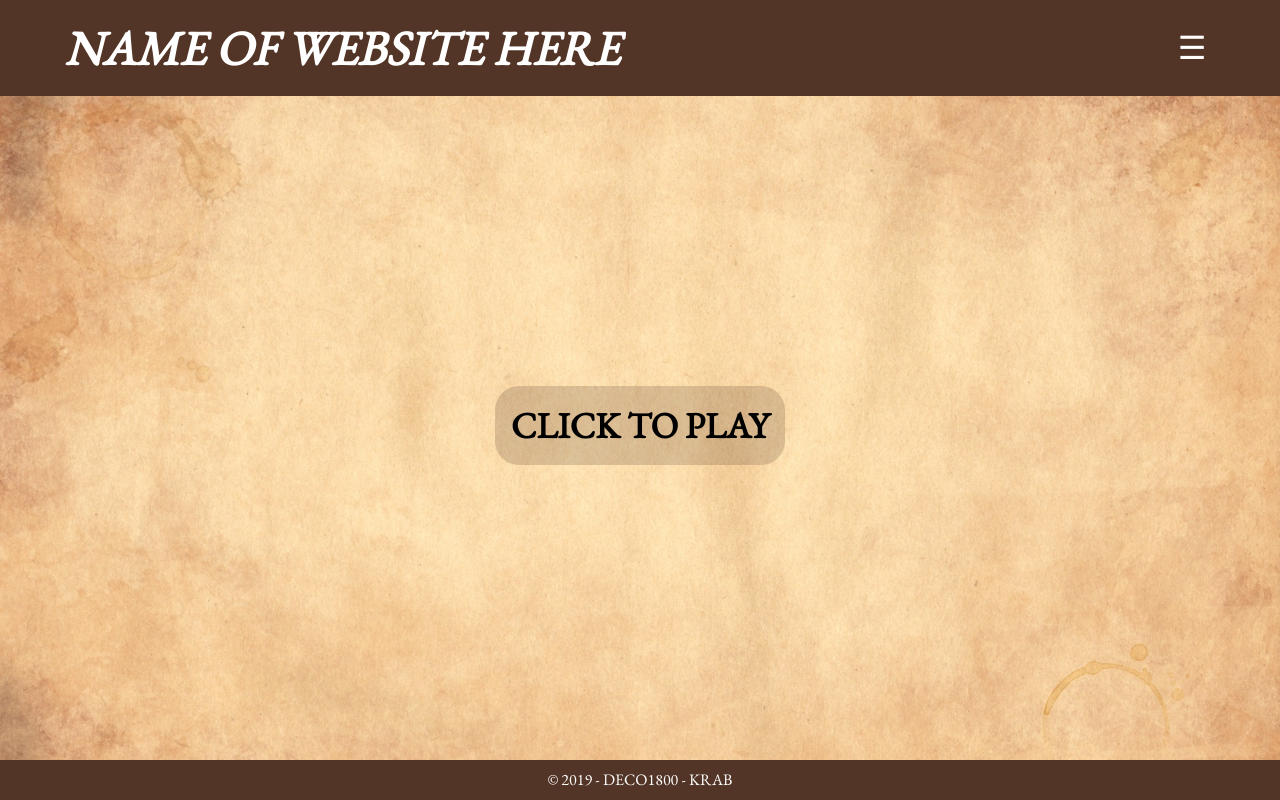
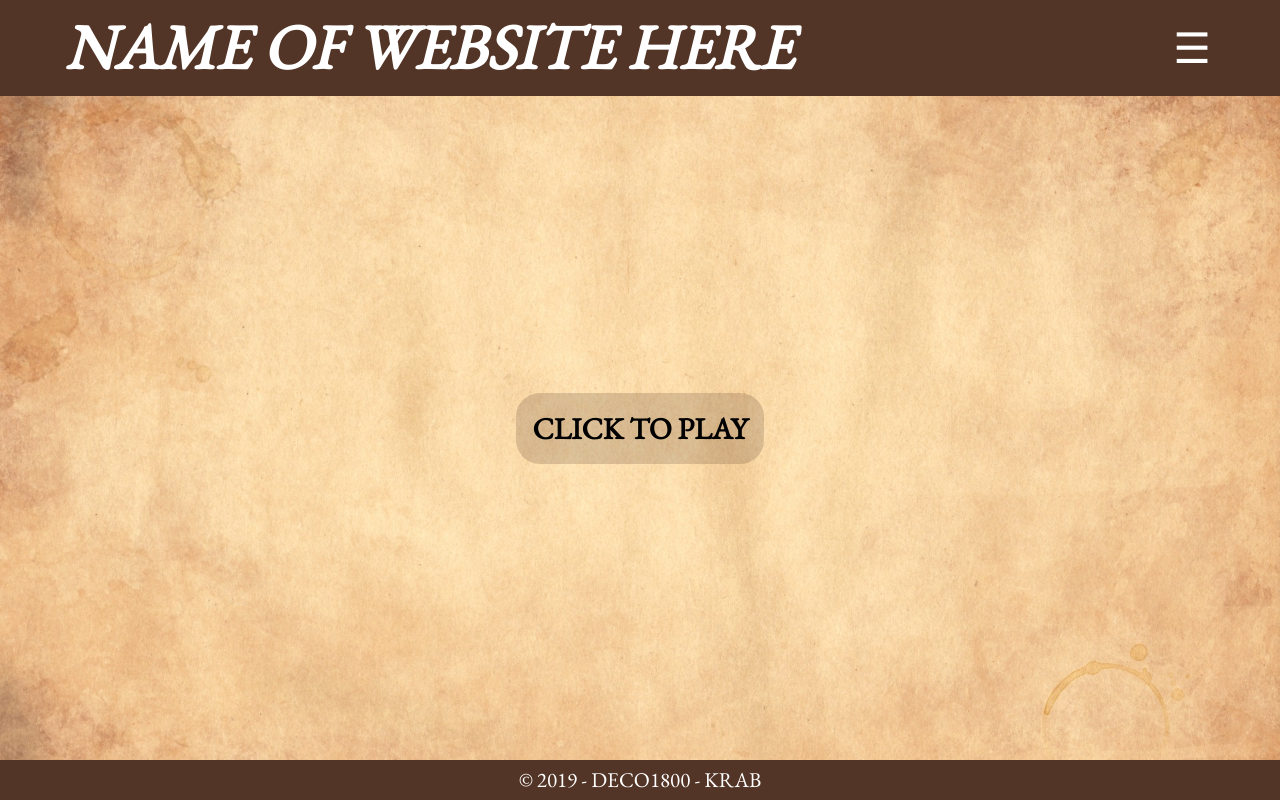
Before and after one commit to AriBowe/KRAB, a PHP site: page /index.html in a window 1280 px wide. Run offline with PHP 8.4, Linux system fonts and the light colour scheme.

Commit message:
changed font sizes

```diff
--- a/style.css
+++ b/style.css
@@ -4,7 +4,7 @@
 
 body {
 	font-family: 'EB Garamond', serif;
-	font-size: 16px;
+	font-size: 21px;
 	line-height: 1.5em;
 	color: black;
     background-image: url("images/old_paper.jpg");
@@ -94,7 +94,7 @@ main article:nth-of-type(2) {
 }
 
 .choiceButton {
-	font-size: 1.5em;
+	font-size: 30px;
 	text-decoration: none;
 	color: black;
 	width: 7em;
```
